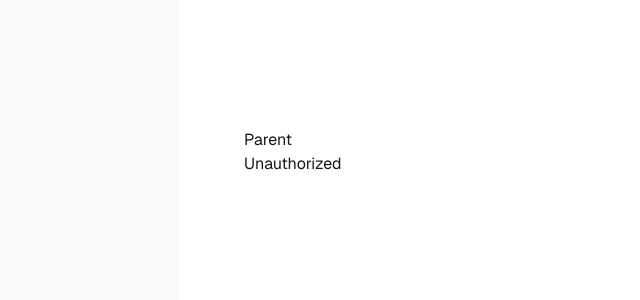
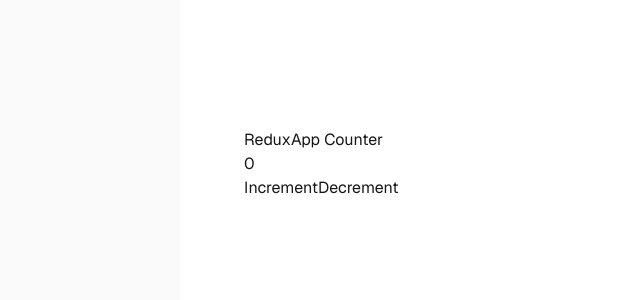
Before and after one commit to sourabh20905/fontend-logics, a Next.js app: page / in a window 1280 px wide. Shown: the top 300 px of the page, without its empty margins (76-716 px from the left). Built offline with nearby package versions, Linux system fonts and the light colour scheme.

Commit message:
feat: Redux toolkit integration

```diff
--- a/app/page.tsx
+++ b/app/page.tsx
@@ -1,10 +1,15 @@
-import Parent from "@/src/container/HigherOrderComponent/Parent";
+"use client";
+import { Provider } from "react-redux";
+import { store } from "@/src/redux/store/store";
+import ReduxApp from "@/src/container/ReduxApp/ReduxApp";
 
 export default function Home() {
   return (
     <div className="flex min-h-screen items-center justify-center bg-zinc-50 font-sans dark:bg-black">
       <main className="flex min-h-screen w-full max-w-3xl flex-col items-center justify-between py-32 px-16 bg-white dark:bg-black sm:items-start">
-        <Parent />
+        <Provider store={store}>
+          <ReduxApp />
+        </Provider>
       </main>
     </div>
   );
--- a/package.json
+++ b/package.json
@@ -9,9 +9,11 @@
     "lint": "eslint"
   },
   "dependencies": {
+    "@reduxjs/toolkit": "2.11.2",
     "next": "16.1.0",
     "react": "19.2.3",
-    "react-dom": "19.2.3"
+    "react-dom": "19.2.3",
+    "react-redux": "9.2.0"
   },
   "devDependencies": {
     "@tailwindcss/postcss": "^4",
--- /dev/null
+++ b/src/container/ReduxApp/ReduxApp.tsx
@@ -0,0 +1,18 @@
+"use client";
+import { RootState } from "@/src/redux/store/store";
+import { useDispatch, useSelector } from "react-redux";
+import { increment, decrement } from "@/src/redux/slice/counter/counter";
+const ReduxApp = () => {
+  const count = useSelector((state: RootState) => state.counter.value);
+  const dispatch = useDispatch();
+  return (
+    <div>
+      <h1>ReduxApp Counter</h1>
+      <p>{count}</p>
+      <button onClick={() => dispatch(increment())}>Increment</button>
+      <button onClick={() => dispatch(decrement())}>Decrement</button>
+    </div>
+  );
+};
+
+export default ReduxApp;
--- /dev/null
+++ b/src/redux/slice/counter/counter.tsx
@@ -0,0 +1,38 @@
+import { createSlice } from "@reduxjs/toolkit";
+import type { PayloadAction } from "@reduxjs/toolkit";
+
+export interface CounterState {
+  value: number;
+}
+
+const initialState: CounterState = {
+  value: 0,
+};
+
+export const counterSlice = createSlice({
+  name: "counter",
+  initialState,
+  reducers: {
+    increment: (state) => {
+      // Redux Toolkit allows us to write "mutating" logic in reducers. It
+      // doesn't actually mutate the state because it uses the Immer library,
+      // which detects changes to a "draft state" and produces a brand new
+      // immutable state based off those changes
+      state.value += 1;
+    },
+    decrement: (state) => {
+      state.value -= 1;
+    },
+    incrementByAmount: (state, action: PayloadAction<number>) => {
+      state.value += action.payload;
+    },
+  },
+});
+
+// Action creators are generated for each case reducer function
+export const { increment, decrement, incrementByAmount } = counterSlice.actions;
+
+export default counterSlice.reducer;
+
+
+// this reducer needs to register to store
--- /dev/null
+++ b/src/redux/store/store.ts
@@ -0,0 +1,21 @@
+import { configureStore } from "@reduxjs/toolkit";
+import counterReducer from "../slice/counter/counter";
+// ...
+
+export const store = configureStore({
+  reducer: {
+    counter: counterReducer,
+  },
+});
+
+// Infer the `RootState` and `AppDispatch` types from the store itself
+export type RootState = ReturnType<typeof store.getState>;
+// Inferred type: {posts: PostsState, comments: CommentsState, users: UsersState}
+export type AppDispatch = typeof store.dispatch;
+
+
+// create store
+// provider wrap the app
+// create slice or feature -> then register in the store
+// useSelector -> to access the state
+// useDispatch -> to dispatch the action
```
Also changed, not shown: src/container/ReduxApp/index.ts (added).
